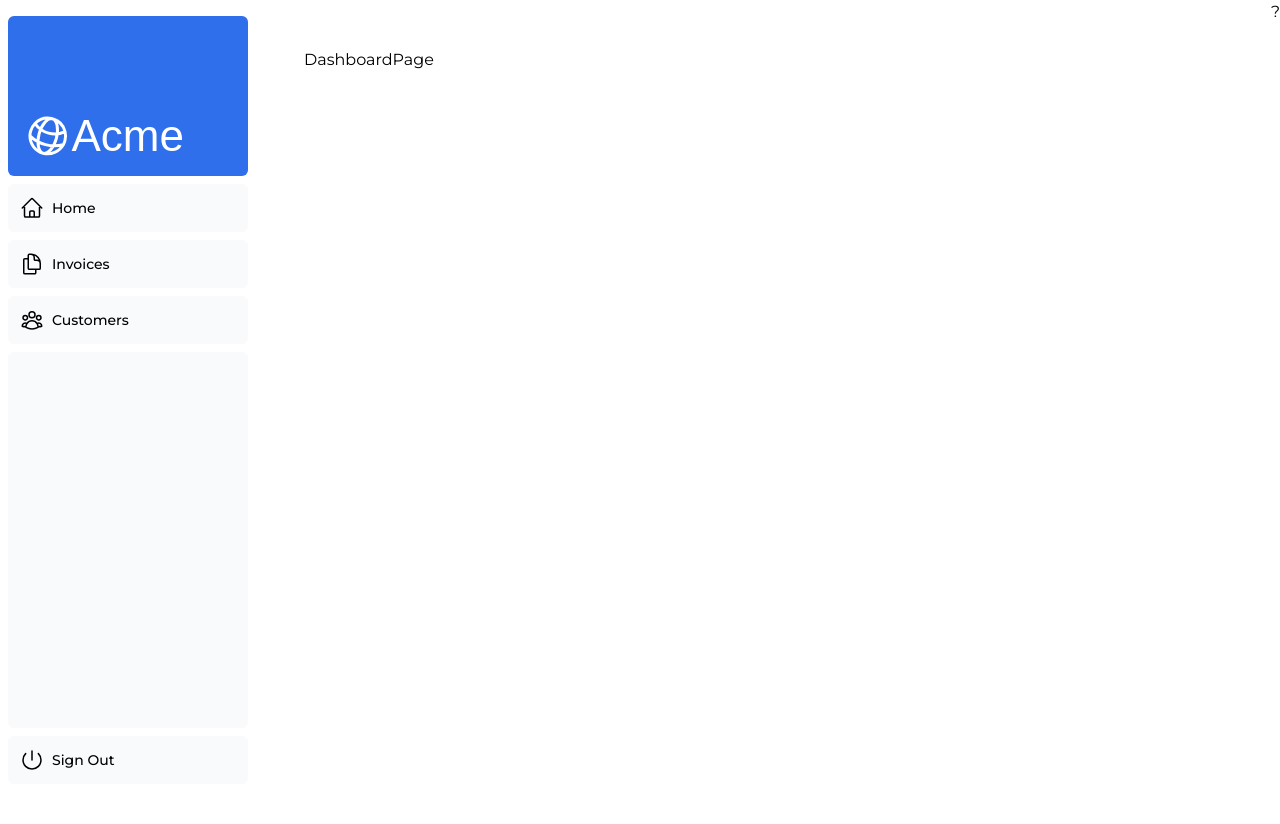
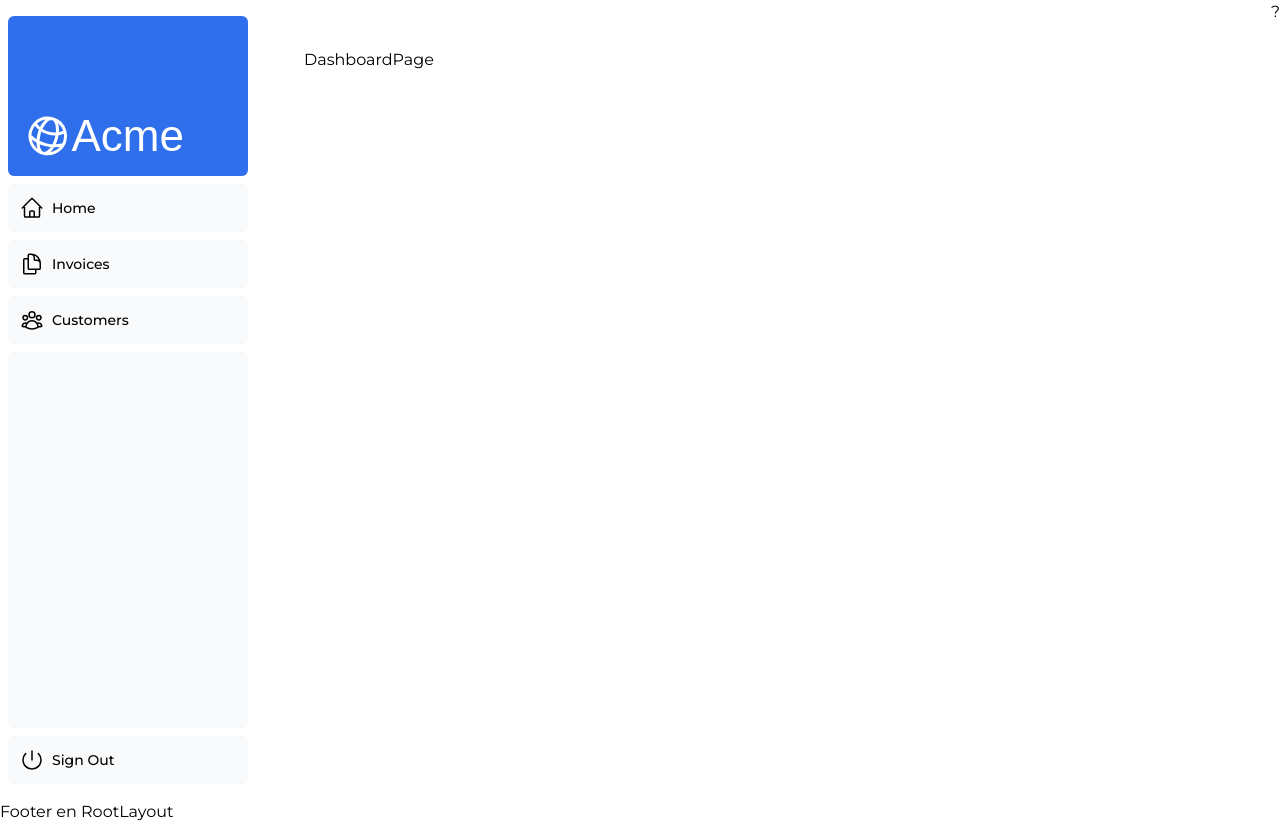
Before and after one commit to Angelgamcr/nextjs-dashboard, a Next.js app: page /dashboard in a window 1280 px wide. Before the commit the page ends 800 px from the top, so only its background shows below. Built offline with nearby package versions, Linux system fonts and the light colour scheme; a web font is replaced by a local one.

Commit message:
chapter 4 rutas de paginas usando un formato de archivos y carpetas

```diff
--- a/app/dashboard/customers/page.tsx
+++ b/app/dashboard/customers/page.tsx
@@ -1,8 +1,8 @@
 export default function CustomersPage() {
 
 	return (
-		<>
+		<p>
 			CustomersPage
-		</>
+		</p>
 	);
 }
--- a/app/dashboard/invoices/page.tsx
+++ b/app/dashboard/invoices/page.tsx
@@ -1,8 +1,8 @@
 export default function InvoicesPage() {
 
 	return (
-		<>
+		<p>
 			InvoicesPage
-		</>
+		</p>
 	);
 }
--- a/app/dashboard/layout.tsx
+++ b/app/dashboard/layout.tsx
@@ -6,7 +6,6 @@ export default function DashboardLayout({
 }: {
 	children: React.ReactNode;
 }) {
-
 	return (
 		<div className="flex h-screen flex-col md:flex-row md:overflow-hidden">
 			<div className="w-full flex-none md:w-64">
--- a/app/dashboard/page.tsx
+++ b/app/dashboard/page.tsx
@@ -1,8 +1,8 @@
 export default function DashboardPage() {
 
     return (
-        <>
+        <p>
             DashboardPage
-        </>
+        </p>
     );
 }
--- a/app/layout.tsx
+++ b/app/layout.tsx
@@ -11,6 +11,9 @@ export default function RootLayout({
     <html lang="en">
       <body className={`${montserrat.className} antialiased`}>
         {children}
+        <footer>
+          Footer en RootLayout
+        </footer>
       </body>
     </html>
   );
```
